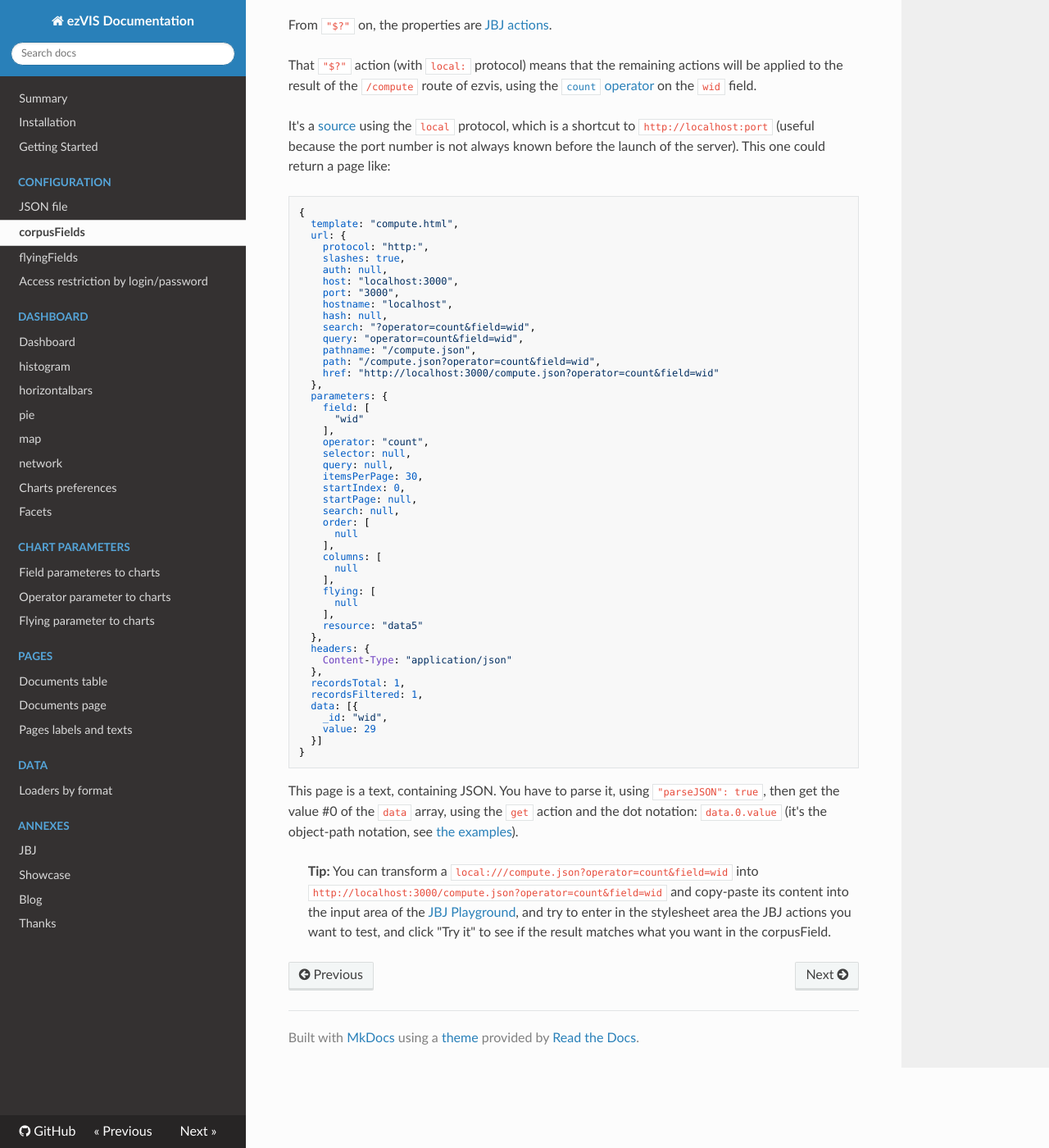
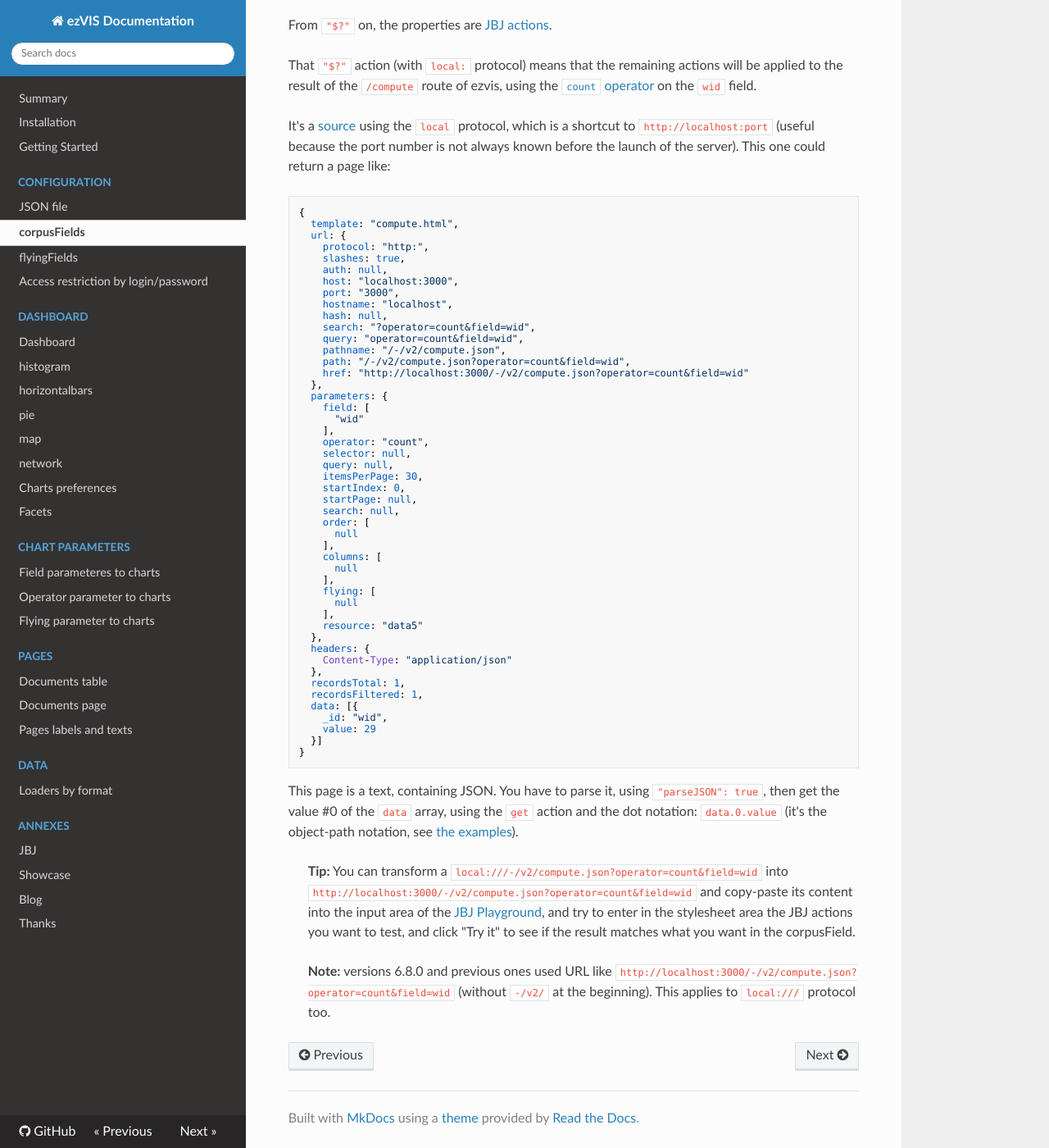
Before and after one commit to madec-project/ezvis, an MkDocs documentation site: the page built from doc/CorpusFields.md, in a window 1280 px wide and 1400 px high, scrolled down 480 px. Shown: the whole window at 82% size. Built offline with MkDocs 1.6.1, drawn with Linux system fonts in a browser that asks for light colours; nearby versions of some CDN libraries; old or Windows-style settings are respelled for this version of MkDocs; some of the changed text lies outside the part shown.

Commit message:
Prepare ezvis to newer versions of castor-core
By changing /display, /browse, and /compute routes to
/-/v2/display, /-/v2/browse, and /-/v2/compute routes.

Close #81.

```diff
--- a/doc/CorpusFields.md
+++ b/doc/CorpusFields.md
@@ -10,7 +10,7 @@ For example, to get the number of documents in the corpus:
       "visible": true,
       "label"  : "films",
       "icon"   : "hand-o-right",
-      "$?"       : "local:///compute.json?operator=count&field=wid",
+      "$?"       : "local:///-/v2/compute.json?operator=count&field=wid",
       "parseJSON": true,
       "get"      : "data.0.value",
       "cast"     : "number"
@@ -47,9 +47,9 @@ could return a page like:
     hash: null,
     search: "?operator=count&field=wid",
     query: "operator=count&field=wid",
-    pathname: "/compute.json",
-    path: "/compute.json?operator=count&field=wid",
-    href: "http://localhost:3000/compute.json?operator=count&field=wid"
+    pathname: "/-/v2/compute.json",
+    path: "/-/v2/compute.json?operator=count&field=wid",
+    href: "http://localhost:3000/-/v2/compute.json?operator=count&field=wid"
   },
   parameters: {
     field: [
@@ -91,8 +91,13 @@ This page is a text, containing JSON. You have to parse it, using
 notation, see
 [the examples](https://github.com/mariocasciaro/object-path#usage)).
 
-> **Tip:** You can transform a `local:///compute.json?operator=count&field=wid` into
-> `http://localhost:3000/compute.json?operator=count&field=wid` and copy-paste
+> **Tip:** You can transform a `local:///-/v2/compute.json?operator=count&field=wid` into
+> `http://localhost:3000/-/v2/compute.json?operator=count&field=wid` and copy-paste
 > its content into the input area of the  [JBJ Playground](http://castorjs.github.io/node-jbj/), and try to enter in the
 > stylesheet area the JBJ actions you want to test, and click "Try it" to see if
 > the result matches what you want in the corpusField.
+
+> **Note:** versions 6.8.0 and previous ones used URL like
+> `http://localhost:3000/-/v2/compute.json?operator=count&field=wid`
+> (without `-/v2/` at the beginning). This applies to `local:///` protocol
+> too.
--- a/fields.html
+++ b/fields.html
@@ -30,7 +30,7 @@ $(document).ready(function() {
       "searching" : false,
       "ordering" : true,
       "serverSide" : true,
-      "ajax" : "/compute.json?o=catalog&f=fields",
+      "ajax" : "/-/v2/compute.json?o=catalog&f=fields",
       "lengthMenu" : [ Config.itemsPerPage || 5,10,25,50,100],
       "columns" : [
         { data: '_id' },
```
Also changed, not shown: doc/FlyingFields.md (+4 -2 lines), doc/Operators.md (+10 -8 lines), 4 other files.
